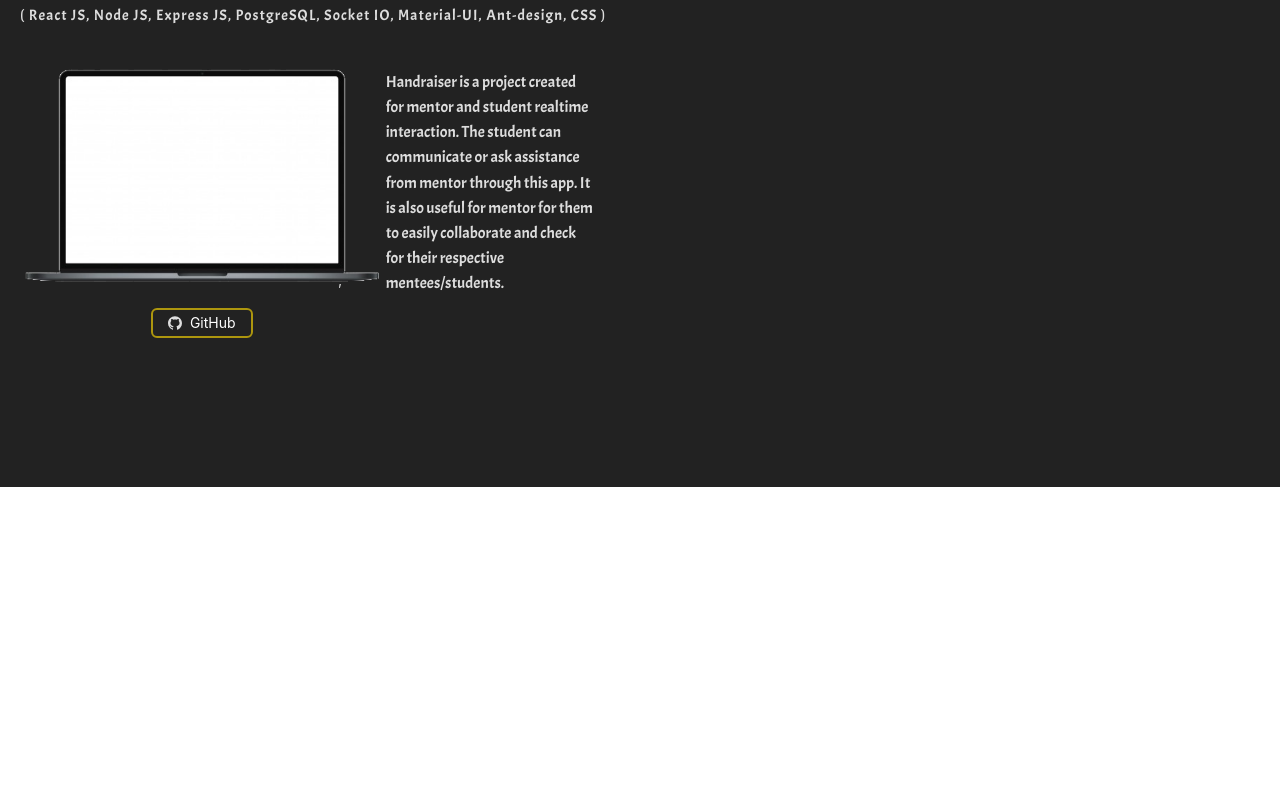
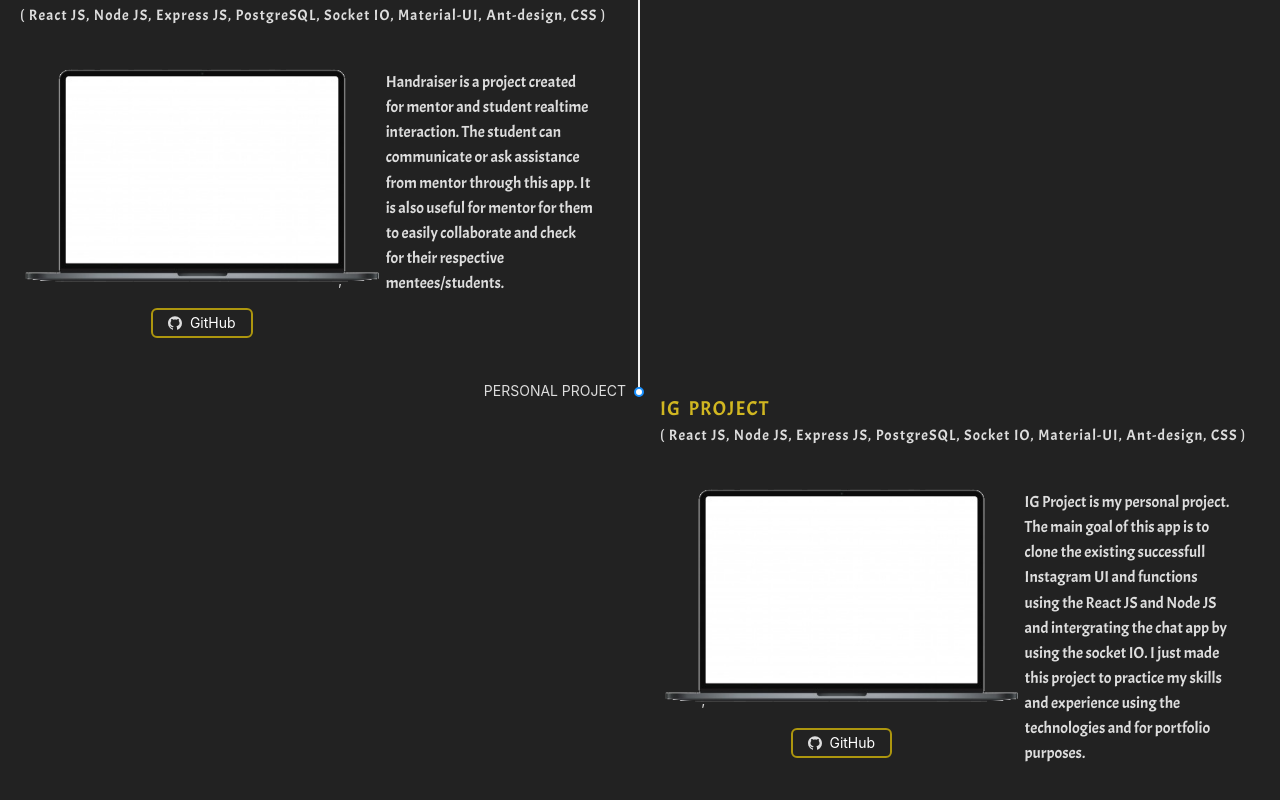
Before and after one commit to danielnebreja24/my-portfolio, a React (Create React App) app: page / in a window 1280 px wide. Shown: the part 4373-5173 px from the top of the page. Before the commit the page ends 4860 px from the top, so only its background shows below. Built offline with nearby package versions, Linux system fonts and the light colour scheme; a web font is replaced by a local one.

Commit message:
done responsive home and header

```diff
--- a/src/components/home/home.css
+++ b/src/components/home/home.css
@@ -483,16 +483,17 @@
         background-color: #222;
         box-shadow: 1px 1px 2px #222;
         overflow: hidden;
-        padding-right: 30px;
+        /* padding-right: 30px;  */
     }
 
     .drawerItem {
         width: 100%;
-        height: 200px;
+        height: 210px;
         display: flex;
         flex-direction: column;
         justify-content: space-evenly;
         align-items: center;
+        padding-bottom: 10px;
 
         /* background-color: red; */
 
--- a/src/components/home/home.js
+++ b/src/components/home/home.js
@@ -144,7 +144,7 @@ export default class Home extends React.Component {
                     </span>
                     <div
                       style={{
-                        height: !this.state.drawerState ? "0" : "200px",
+                        height: !this.state.drawerState ? "0" : "210px",
                       }}
                       className="drawerItem-div"
                     >
--- a/src/components/projects/projects.js
+++ b/src/components/projects/projects.js
@@ -68,6 +68,16 @@ export default class Projects extends React.Component {
             "( React JS, Node JS, Express JS, PostgreSQL, Socket IO, Material-UI, Ant-design, CSS )",
           desc:
             "Handraiser is a project created for mentor and student realtime interaction. The student can communicate or ask assistance from mentor through this app. It is also useful for mentor for them to easily collaborate and check for their respective mentees/students.",
+          img: [],
+          view: ["github"],
+        },
+        {
+          label: "PERSONAL PROJECT",
+          title: "IG Project",
+          tech:
+            "( React JS, Node JS, Express JS, PostgreSQL, Socket IO, Material-UI, Ant-design, CSS )",
+          desc:
+            "IG Project is my personal project. The main goal of this app is to clone the existing successfull Instagram UI and functions using the React JS and Node JS and intergrating the chat app by using the socket IO. I just made this project to practice my skills and experience using the technologies and for portfolio purposes. ",
           img: [],
           view: ["github"],
         },
```
